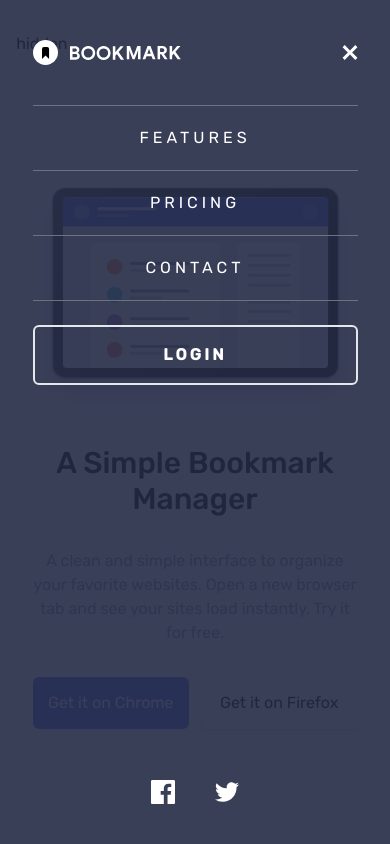
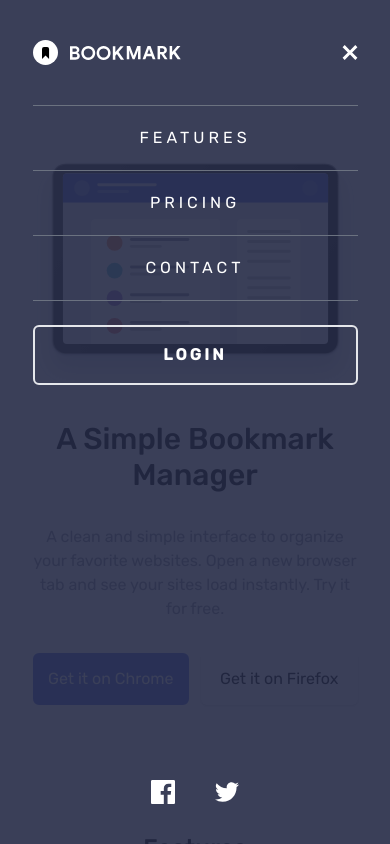
Before and after one commit to talison-cardoso/bookmark-landing-page, a React (Vite) app: page / in a window 390 px wide. Both pictures are taken after a click on the element 364 px from the left and 44 px from the top of the page. Shown: the top 844 px of the page. Built offline with nearby package versions, Linux system fonts and the light colour scheme.

Commit message:
FIXED: Bug in sidebar social icons

```diff
--- a/src/components/Footer/index.tsx
+++ b/src/components/Footer/index.tsx
@@ -36,7 +36,7 @@ const Footer = () => {
             className="mt-11 flex flex-col items-center justify-center gap-4 md:flex-row"
           >
             <div
-              className={`mb-4 w-full md:mb-0 md:max-w-[400px] relative ${
+              className={`w-full md:mb-0 md:max-w-[400px] relative ${
                 error ? "rounded bg-soft-red p-[3px]" : ""
               }`}
             >
@@ -53,7 +53,7 @@ const Footer = () => {
                 <>
                   <Alert className="absolute right-4 top-4" />
                   <p className="italic text-white bg-soft-red rounded-b text-xs font-medium pl-2 py-1">
-                    Whoops, make sure it's an email
+                    {error}
                   </p>
                 </>
               )}
--- a/src/components/Header/index.tsx
+++ b/src/components/Header/index.tsx
@@ -11,17 +11,19 @@ const Header = () => {
     <header className="w-11/12 m-auto mt-8 ">
       {isOpenMenu ? (
         <>
-          <SideBar onClick={() => setIsOpenMenu(!isOpenMenu)} />
-          {(document.body.style.overflow = "hidden")}
+          <SideBar onCloseMenu={() => setIsOpenMenu(!isOpenMenu)} />
         </>
       ) : (
         <>
-          {(document.body.removeAttribute("style"))}
+          {document.body.removeAttribute("style")}
           <div className="flex justify-between items-center">
             <a href="/">
               <LogoBookmark />
             </a>
-            <div className="md:hidden" onClick={() => setIsOpenMenu(!isOpenMenu)}>
+            <div
+              className="md:hidden"
+              onClick={() => setIsOpenMenu(!isOpenMenu)}
+            >
               <Hamburger className="" />
             </div>
             <div className="hidden md:block">
--- a/src/components/SideBar/index.tsx
+++ b/src/components/SideBar/index.tsx
@@ -1,21 +1,21 @@
 import { LogoBookmark, Close, Twitter, Facebook } from "../../icons";
 import { Props } from "../../types";
 
-const SideBar = ({ onClick }: Props) => {
+const SideBar = ({ onCloseMenu }: Props) => {
   return (
-    <section className="fixed inset-0 z-10 min-h-screen bg-very-dark-blue bg-opacity-90 select-none">
+    <section className="absolute inset-0 z-10 min-h-screen bg-very-dark-blue bg-opacity-90 select-none">
       <div className="w-10/12 m-auto">
         <div className="flex justify-between items-center py-10">
           <LogoBookmark color="#fff" bg="#000" icon="#fff" />
-          <button onClick={onClick}>
+          <button onClick={onCloseMenu}>
             <Close />
           </button>
         </div>
-        <nav>
+        <nav onClick={onCloseMenu}>
           <ul className="flex flex-col items-center w-full text-white text-base">
             <li
               className="border-y border-gray-500 w-full py-5 text-center"
-              onClick={onClick}
+
             >
               <a href="#features" className="tracking-[0.25rem]">
                 FEATURES
--- a/src/types.ts
+++ b/src/types.ts
@@ -1,9 +1,9 @@
 import { ReactNode } from "react";
 
 export type ChildrenPropsType = {
-  children: ReactNode,
-}
+  children: ReactNode;
+};
 
 export type Props = {
-  onClick?: (event: React.MouseEvent<HTMLElement>) => void;
-}
+  [key: string]: (event: React.MouseEvent<HTMLElement>) => void;
+};
```
